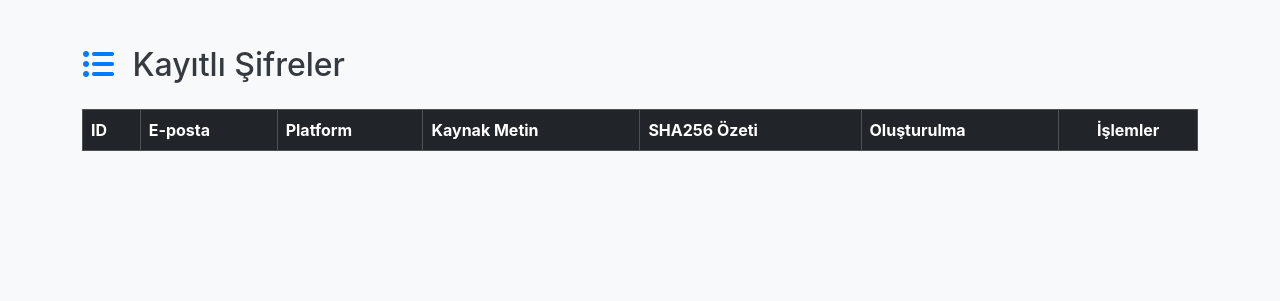
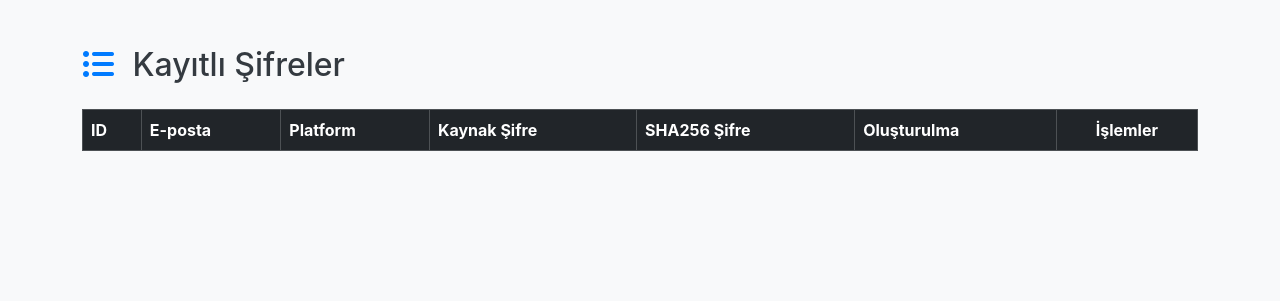
Before and after one commit to Mertdnss/sha256_sifre_otomasyonu_php, a PHP site: page / in a window 1280 px wide. Shown: the part 499-800 px from the top of the page. Run offline with PHP 8.4, Linux system fonts and the light colour scheme; data that the repository does not hold is empty.

Commit message:
metin başlıkları düzenlendi

```diff
--- a/index.php
+++ b/index.php
@@ -61,8 +61,8 @@
                         <th>ID</th>
                         <th>E-posta</th>
                         <th>Platform</th>
-                        <th>Kaynak Metin</th>
-                        <th>SHA256 Özeti</th>
+                        <th>Kaynak Şifre</th>
+                        <th>SHA256 Şifre</th>
                         <th>Oluşturulma</th>
                         <th class="text-center">İşlemler</th>
                     </tr>
```
